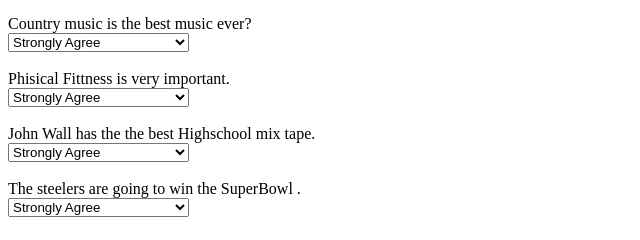
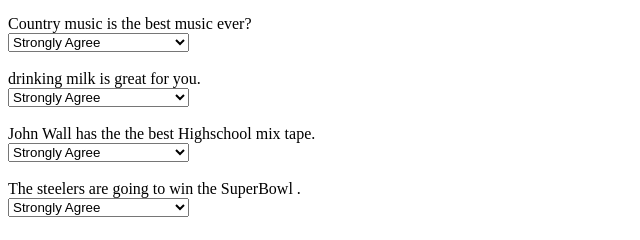
Before and after one commit to johnwhoetker/Matchmaker, a plain HTML site: page index.html in a window 1280 px wide. Shown: the part 212-452 px from the top of the page, 0-640 px from the left. Drawn offline with Linux system fonts and the light colour scheme.

Commit message:
Update label text in index.html

```diff
--- a/index.html
+++ b/index.html
@@ -48,7 +48,7 @@
 	</select>
 	<br /><br />
 
-	<label>Phisical Fittness is very important.</label><br />
+	<label>drinking milk is great for you.</label><br />
 	<select id="q3">
 		<option value="5">Strongly Agree</option>
 		<option value="4">Agree</option>
```
